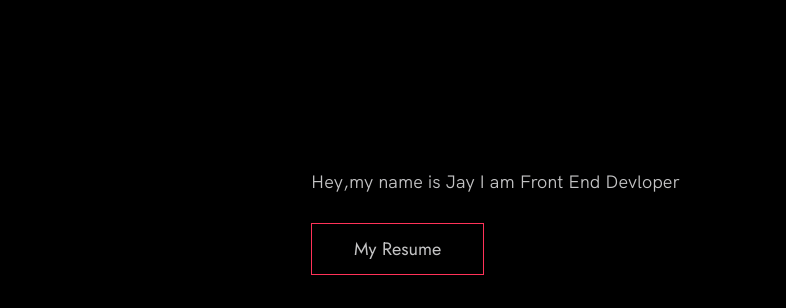
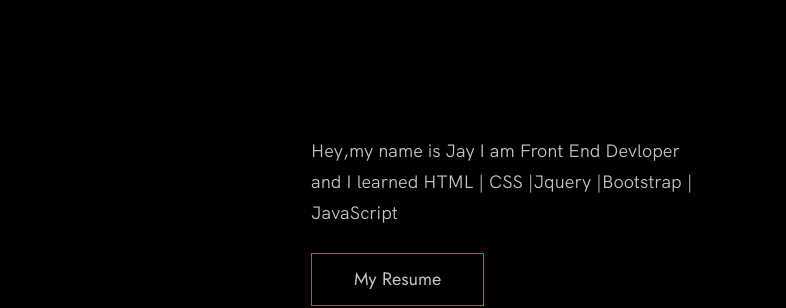
Before and after one commit to JAY456-dEV/My-Portfolio, a plain HTML site: page index.html in a window 1280 px wide. Shown: the part 3300-3608 px from the top of the page, 494-1280 px from the left. Drawn offline with Linux system fonts and the light colour scheme; a script that the page names is missing.

Commit message:
Update index.html

```diff
--- a/index.html
+++ b/index.html
@@ -157,7 +157,7 @@
         <div class="about__content">
           <div class="about__text">
             <p>
-             Hey,my name is Jay I am Front End Devloper
+             Hey,my name is Jay I am Front End Devloper and I learned HTML | CSS |Jquery |Bootstrap | JavaScript
             </p>
             <a href="#" class="btn">My Resume</a>
           </div>
```
